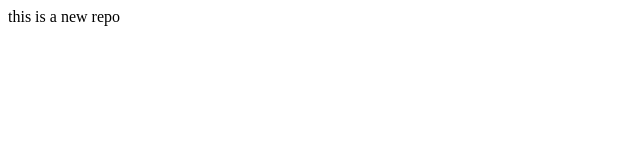
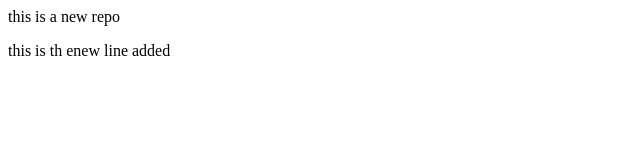
Before and after one commit to suhaillink/localRepo, a plain HTML site: page index.html in a window 1280 px wide. Shown: the whole page, without its empty margins (0-640 px from the left). Drawn offline with Linux system fonts and the light colour scheme.

Commit message:
feature1

```diff
--- a/index.html
+++ b/index.html
@@ -1 +1,2 @@
 <p> this is a new repo</p>
+<p>this is th enew line added </p>
```
